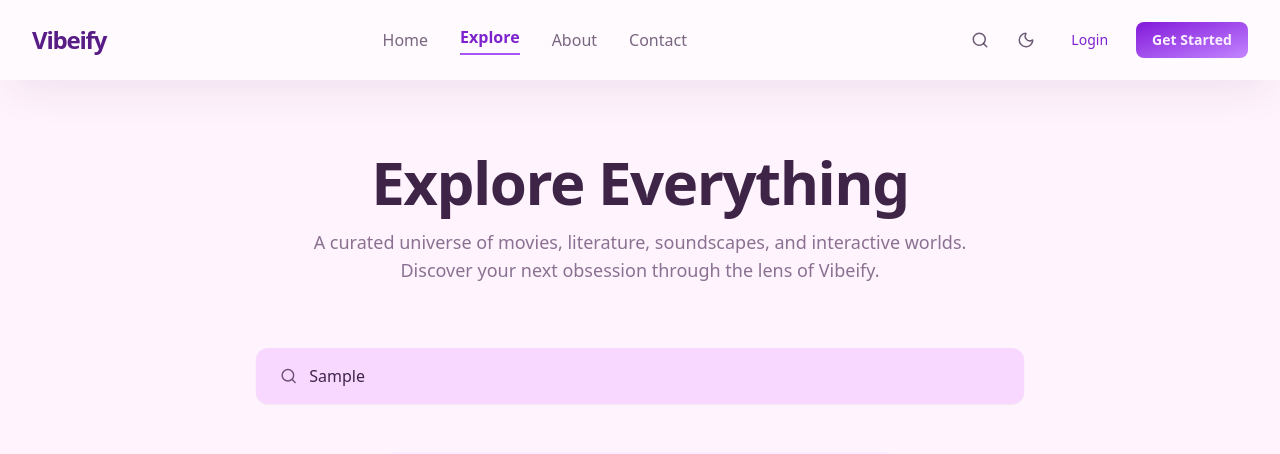
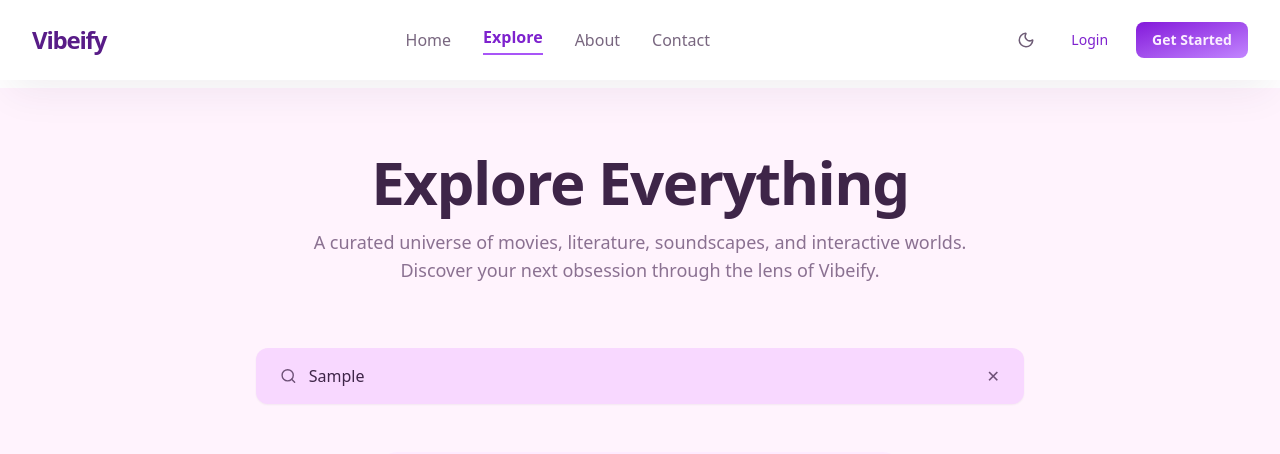
Before and after one commit to Anmol131/recommendation_system, a React (Vite) app in the folder frontend/: page / in a window 1280 px wide. Both pictures are taken after typing "Sample" into the empty fields and a click on the button "Find". Shown: the top 454 px of the page. Built offline with nearby package versions, Linux system fonts and the light colour scheme; no server answers.

Commit message:
feat(ui): add dark mode and light mode toggle

```diff
--- a/frontend/src/App.jsx
+++ b/frontend/src/App.jsx
@@ -26,7 +26,7 @@ function ProtectedRoute({ children }) {
 
 function App() {
   return (
-    <div className="min-h-screen bg-bg text-white">
+    <div className="min-h-screen bg-white text-slate-900 dark:bg-slate-950 dark:text-white transition-colors duration-500">
       <Navbar />
       <main className="pt-2">
         <Routes>
--- a/frontend/src/components/Navbar.jsx
+++ b/frontend/src/components/Navbar.jsx
@@ -1,7 +1,7 @@
 import React, { useEffect, useRef, useState } from 'react';
 import { Link, useLocation, useNavigate } from 'react-router-dom';
 import { FiLogOut, FiSettings, FiUser } from 'react-icons/fi';
-import { Moon, Search } from 'lucide-react';
+import { Moon, Sun } from 'lucide-react';
 import { useAuth } from '../context/AuthContext';
 import { AvatarDisplay } from '../constants/avatars';
 
@@ -10,7 +10,10 @@ const Navbar = () => {
   const location = useLocation();
   const { user, isAuthenticated, logout } = useAuth();
   const [isMenuOpen, setIsMenuOpen] = useState(false);
-  const [isDarkMode, setIsDarkMode] = useState(false);
+  const [isDarkMode, setIsDarkMode] = useState(() => {
+    const saved = localStorage.getItem('darkMode');
+    return saved ? JSON.parse(saved) : false;
+  });
   const [activeSection, setActiveSection] = useState('home');
   const menuRef = useRef(null);
 
@@ -28,6 +31,7 @@ const Navbar = () => {
   }, []);
 
   useEffect(() => {
+    localStorage.setItem('darkMode', JSON.stringify(isDarkMode));
     const root = document.documentElement;
     if (isDarkMode) {
       root.classList.add('dark');
@@ -80,13 +84,13 @@ const Navbar = () => {
 
   const avatarId = user?.avatar || 'avatar-1';
 
-  const activeLinkClass = 'text-purple-700 font-semibold border-b-2 border-purple-500 pb-1';
-  const inactiveLinkClass = 'text-[#3e2548]/70 hover:text-purple-600 transition-colors';
+  const activeLinkClass = 'text-purple-700 font-semibold border-b-2 border-purple-500 pb-1 dark:text-purple-400';
+  const inactiveLinkClass = 'text-[#3e2548]/70 hover:text-purple-600 transition-colors dark:text-white/70 dark:hover:text-purple-300';
 
   return (
-    <nav className="sticky top-0 z-50 h-20 bg-white/60 backdrop-blur-md shadow-[0_20px_40px_-10px_rgba(62,37,72,0.08)]">
+    <nav className="sticky top-0 z-50 h-20 bg-white/80 dark:bg-slate-900/80 backdrop-blur-md shadow-[0_20px_40px_-10px_rgba(62,37,72,0.08)] dark:shadow-[0_20px_40px_-10px_rgba(0,0,0,0.3)] transition-colors">
       <div className="mx-auto flex h-full max-w-7xl items-center justify-between px-8">
-        <Link to="/" className="text-2xl font-bold tracking-tighter text-purple-900">Vibeify</Link>
+        <Link to="/" className="text-2xl font-bold tracking-tighter text-purple-900 dark:text-purple-300">Vibeify</Link>
 
         <div className="hidden items-center gap-8 md:flex">
           <Link
@@ -137,19 +141,12 @@ const Navbar = () => {
         <div className="relative flex items-center gap-3" ref={menuRef}>
           <button
             type="button"
-            onClick={() => navigate('/explore')}
-            className="rounded-lg p-2 text-[#3e2548]/75 transition-colors hover:bg-white/70 hover:text-purple-700"
-            aria-label="Explore search"
+            onClick={() => setIsDarkMode((current) => !current)}
+            className="rounded-lg p-2 text-[#3e2548]/75 transition-colors hover:bg-white/70 hover:text-purple-700 dark:text-white/75 dark:hover:bg-slate-800 dark:hover:text-yellow-400"
+            aria-label="Toggle dark mode"
+            title={isDarkMode ? 'Switch to light mode' : 'Switch to dark mode'}
           >
-            <Search size={18} />
-          </button>
-          <button
-            type="button"
-            onClick={() => setIsDarkMode((current) => !current)}
-            className="rounded-lg p-2 text-[#3e2548]/75 transition-colors hover:bg-white/70 hover:text-purple-700"
-            aria-label="Toggle dark mode"
-          >
-            <Moon size={18} />
+            {isDarkMode ? <Sun size={18} /> : <Moon size={18} />}
           </button>
 
           {isAuthenticated ? (
@@ -157,19 +154,19 @@ const Navbar = () => {
               <button
                 type="button"
                 onClick={() => setIsMenuOpen((current) => !current)}
-                className="rounded-2xl border border-white/40 bg-white/50 p-1 transition hover:border-purple-300"
+                className="rounded-2xl border border-white/40 bg-white/50 p-1 transition hover:border-purple-300 dark:border-white/20 dark:bg-slate-700/50 dark:hover:border-purple-400"
                 aria-label="Open profile menu"
               >
                 <AvatarDisplay avatarId={avatarId} size={34} className="rounded-xl" />
               </button>
 
               {isMenuOpen ? (
-                <div className="absolute right-0 top-14 z-50 min-w-[210px] rounded-2xl border border-outline-variant/20 bg-white p-3 shadow-xl">
+                <div className="absolute right-0 top-14 z-50 min-w-[210px] rounded-2xl border border-outline-variant/20 bg-white dark:bg-slate-800 p-3 shadow-xl dark:shadow-[0_10px_30px_-5px_rgba(0,0,0,0.5)]">
                   <div className="flex items-center gap-3 px-2 pb-2">
                     <AvatarDisplay avatarId={avatarId} size={42} className="rounded-xl" />
                     <div className="min-w-0">
-                      <p className="truncate text-sm font-semibold text-[#3e2548]">{user?.name || 'User'}</p>
-                      <p className="truncate text-xs text-[#3e2548]/60">{user?.email || 'No email'}</p>
+                      <p className="truncate text-sm font-semibold text-[#3e2548] dark:text-white">{user?.name || 'User'}</p>
+                      <p className="truncate text-xs text-[#3e2548]/60 dark:text-white/60">{user?.email || 'No email'}</p>
                     </div>
                   </div>
 
@@ -179,7 +176,7 @@ const Navbar = () => {
                       setIsMenuOpen(false);
                       navigate('/profile');
                     }}
-                    className="flex w-full items-center gap-3 rounded-xl px-4 py-2.5 text-left text-sm text-[#3e2548]/85 transition hover:bg-surface-container-low"
+                    className="flex w-full items-center gap-3 rounded-xl px-4 py-2.5 text-left text-sm text-[#3e2548]/85 transition hover:bg-surface-container-low dark:text-white/85 dark:hover:bg-slate-700"
                   >
                     <FiUser size={16} />
                     Profile
@@ -191,7 +188,7 @@ const Navbar = () => {
                       setIsMenuOpen(false);
                       navigate('/preferences');
                     }}
-                    className="mt-1 flex w-full items-center gap-3 rounded-xl px-4 py-2.5 text-left text-sm text-[#3e2548]/85 transition hover:bg-surface-container-low"
+                    className="mt-1 flex w-full items-center gap-3 rounded-xl px-4 py-2.5 text-left text-sm text-[#3e2548]/85 transition hover:bg-surface-container-low dark:text-white/85 dark:hover:bg-slate-700"
                   >
                     <FiSettings size={16} />
                     Preferences
@@ -200,7 +197,7 @@ const Navbar = () => {
                   <button
                     type="button"
                     onClick={handleLogout}
-                    className="mt-1 flex w-full items-center gap-3 rounded-xl px-4 py-2.5 text-left text-sm text-red-500 transition hover:bg-red-50"
+                    className="mt-1 flex w-full items-center gap-3 rounded-xl px-4 py-2.5 text-left text-sm text-red-500 transition hover:bg-red-50 dark:hover:bg-red-950/30"
                   >
                     <FiLogOut size={16} />
                     Logout
@@ -213,14 +210,14 @@ const Navbar = () => {
               <button
                 type="button"
                 onClick={() => navigate('/login')}
-                className="rounded-lg px-4 py-2 text-sm font-medium text-purple-700 transition-opacity hover:opacity-80"
+                className="rounded-lg px-4 py-2 text-sm font-medium text-purple-700 transition-opacity hover:opacity-80 dark:text-purple-400"
               >
                 Login
               </button>
               <button
                 type="button"
                 onClick={() => navigate('/register')}
-                className="rounded-lg bg-gradient-to-br from-primary to-primary-container px-4 py-2 text-sm font-semibold text-on-primary transition-all active:scale-95"
+                className="rounded-lg bg-gradient-to-br from-primary to-primary-container px-4 py-2 text-sm font-semibold text-on-primary transition-all active:scale-95 dark:from-purple-600 dark:to-purple-700 dark:text-white"
               >
                 Get Started
               </button>
--- a/frontend/src/pages/ExplorePage.jsx
+++ b/frontend/src/pages/ExplorePage.jsx
@@ -334,6 +334,16 @@ function ExplorePage() {
               placeholder="Search across all categories..."
               className="w-full border-none bg-transparent font-medium text-on-surface placeholder:text-on-surface-variant/60 focus:outline-none focus:ring-0"
             />
+            {query && (
+              <button
+                type="button"
+                onClick={() => setQuery('')}
+                className="ml-2 text-on-surface-variant hover:text-on-surface transition-colors"
+                aria-label="Clear search"
+              >
+                ✕
+              </button>
+            )}
           </div>
         </div>
 
--- a/frontend/tailwind.config.js
+++ b/frontend/tailwind.config.js
@@ -3,6 +3,7 @@ export default {
     "./index.html",
     "./src/**/*.{js,ts,jsx,tsx}",
   ],
+  darkMode: 'class',
   theme: {
     extend: {
       colors: {
```
